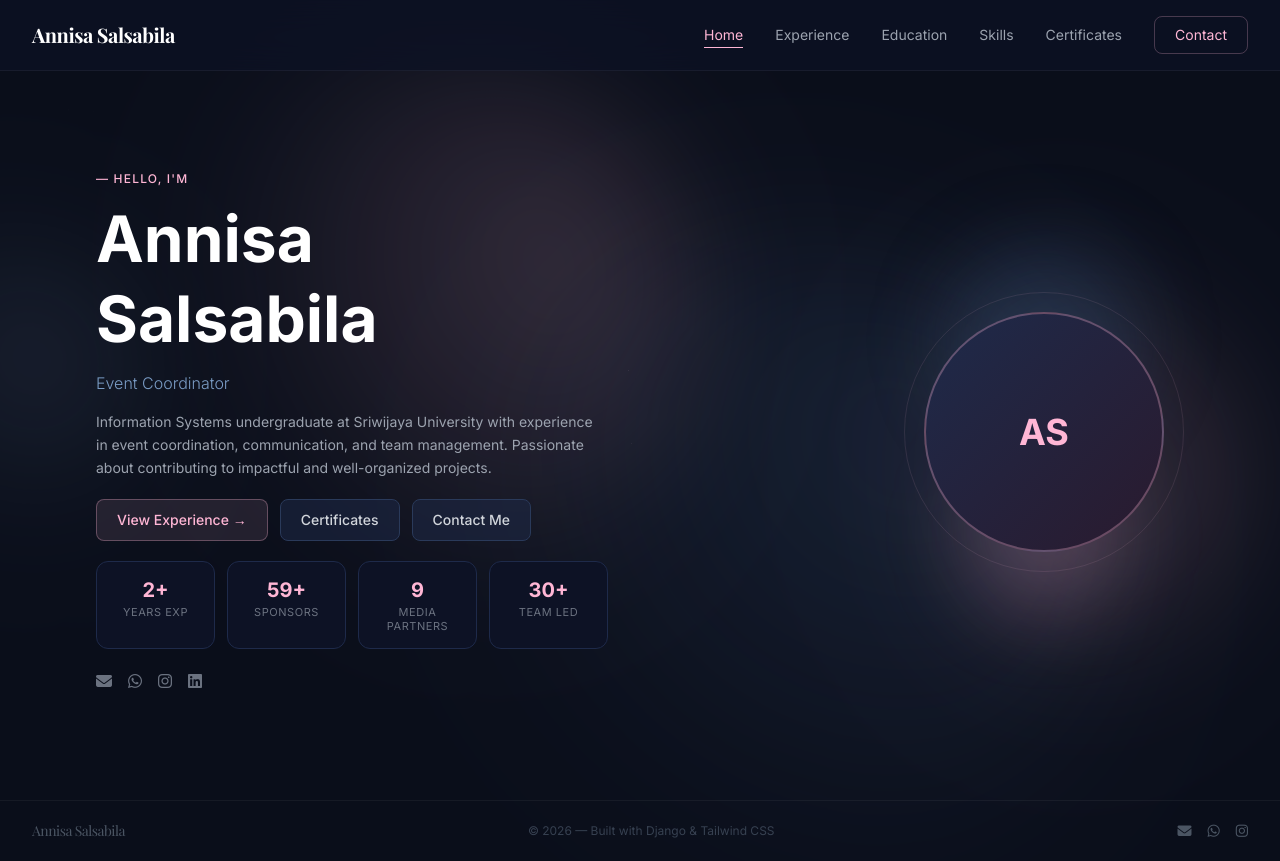
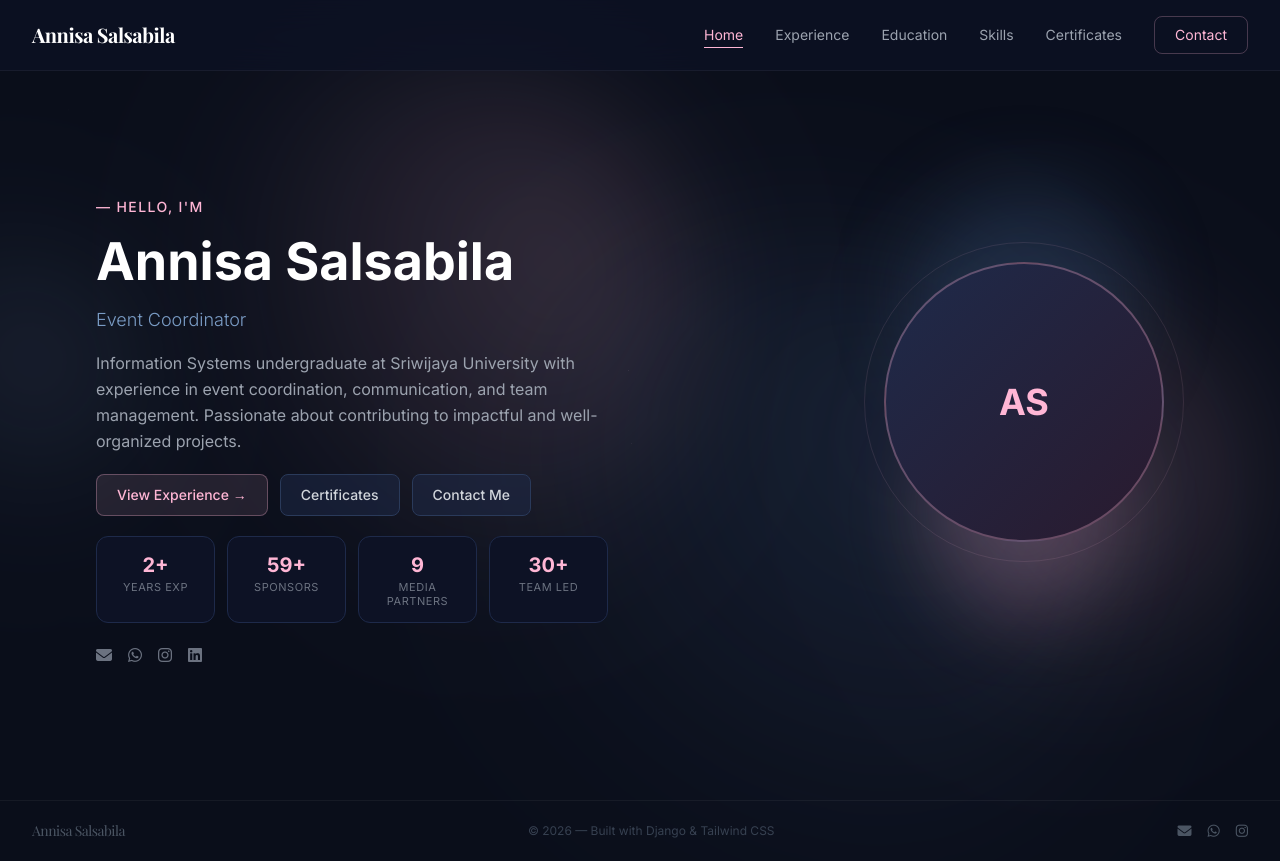
Before and after one commit to matchabobeli/portfolio-project, a Django app: page / in a window 1280 px wide. Run offline with Django 5.2, Linux system fonts and the light colour scheme; some libraries are stand-ins or nearby versions.

Commit message:
hp fix lagi

```diff
--- a/templates/home.html
+++ b/templates/home.html
@@ -11,10 +11,11 @@
 
             <!-- Text -->
             <div class="flex-1 fade-in text-center md:text-left">
-                <p class="text-[#ffb6d5] text-xs font-medium tracking-widest uppercase mb-3">— Hello, I'm</p>
-                <h1 class="text-5xl md:text-[4rem] font-bold mb-3 text-white leading-tight">Annisa<br>Salsabila</h1>
-                <h2 class="text-base text-[#7a9cc5] mb-4 font-light min-h-[22px]" id="typed-title"></h2>
-                <p class="text-gray-400 leading-relaxed mb-5 max-w-lg text-sm mx-auto md:mx-0">
+                <p class="text-[#ffb6d5] text-sm font-medium tracking-widest uppercase mb-3">— Hello, I'm</p>
+                <h1 class="text-5xl md:text-[3.25rem] font-bold mb-3 text-white leading-tight whitespace-nowrap">Annisa
+                    Salsabila</h1>
+                <h2 class="text-lg text-[#7a9cc5] mb-4 font-light min-h-[24px]" id="typed-title"></h2>
+                <p class="text-gray-400 leading-relaxed mb-5 max-w-lg text-base mx-auto md:mx-0">
                     Information Systems undergraduate at Sriwijaya University with experience in event coordination,
                     communication, and team management. Passionate about contributing to impactful and well-organized
                     projects.
@@ -69,17 +70,21 @@
                 </div>
             </div>
 
-            <!-- Photo -->
+            <!-- Photo: diperbesar + titik tengah foto sejajar navbar Education -->
             <div class="relative fade-in flex-shrink-0 flex items-center justify-center"
-                style="transition-delay:0.2s; width:280px; height:280px;">
+                style="transition-delay:0.2s; width:320px; height:320px; margin-top:-60px;">
+                <!-- Soft glow biru atas -->
                 <div
-                    class="absolute top-0 left-1/2 -translate-x-1/2 -translate-y-1/4 w-48 h-48 rounded-full bg-[#4a6fa5]/25 blur-2xl -z-10">
+                    class="absolute top-0 left-1/2 -translate-x-1/2 -translate-y-1/4 w-56 h-56 rounded-full bg-[#4a6fa5]/25 blur-2xl -z-10">
                 </div>
-                <div class="w-[240px] h-[240px] rounded-full border-2 border-[#ffb6d5]/30 overflow-hidden bg-gradient-to-br from-[#1e2a4a] to-[#2a1a2e] flex items-center justify-center text-4xl font-bold text-[#ffb6d5] relative z-10"
+                <!-- Frame foto -->
+                <div class="w-[280px] h-[280px] rounded-full border-2 border-[#ffb6d5]/30 overflow-hidden bg-gradient-to-br from-[#1e2a4a] to-[#2a1a2e] flex items-center justify-center text-4xl font-bold text-[#ffb6d5] relative z-10"
                     id="hero-photo">AS</div>
+                <!-- Soft glow pink bawah -->
                 <div
-                    class="absolute bottom-0 left-1/2 -translate-x-1/2 translate-y-1/4 w-40 h-40 rounded-full bg-[#ffb6d5]/20 blur-2xl -z-10">
+                    class="absolute bottom-0 left-1/2 -translate-x-1/2 translate-y-1/4 w-48 h-48 rounded-full bg-[#ffb6d5]/20 blur-2xl -z-10">
                 </div>
+                <!-- Ring luar tipis -->
                 <div class="absolute inset-0 rounded-full border border-[#ffb6d5]/10 z-20 pointer-events-none"></div>
             </div>
         </div>
@@ -108,7 +113,7 @@
 
     async function loadProfile() {
         try {
-            const res = await fetch('/api/profiles/');
+            const res = await fetch('/api/mxprofiles/');
             const profiles = await res.json();
             if (profiles.length === 0) return;
             const p = profiles[0];
```
